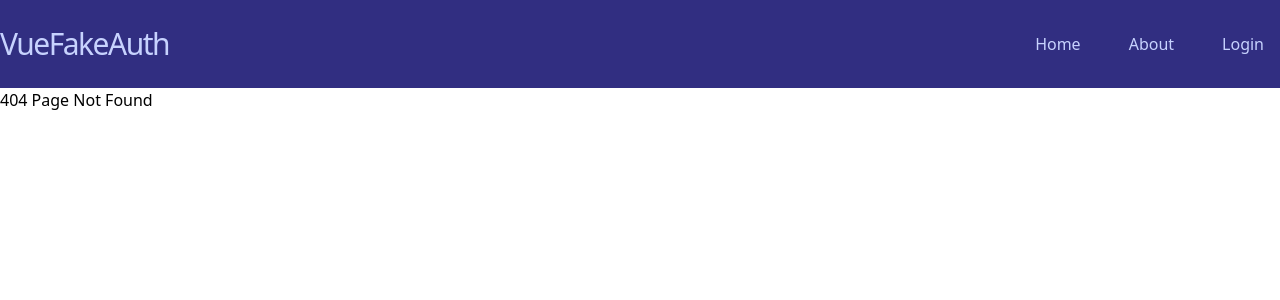
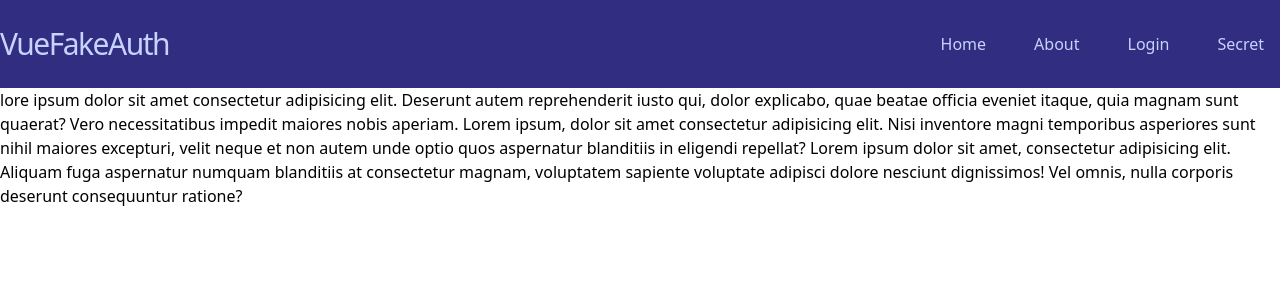
Before and after one commit to Josesimplecoding/vuefakeauth, a Vue app: page /secret in a window 1280 px wide. Before the commit this address had no page. Shown: the top 300 px of the page. Built offline with nearby package versions, Linux system fonts and the light colour scheme.

Commit message:
Added Secret Page

```diff
--- a/src/components/Nav.vue
+++ b/src/components/Nav.vue
@@ -14,6 +14,9 @@
                     <router-link to="/login">
                         <li class="px-4 py-8 hover:cursor-pointer hover:bg-indigo-500 hover:text-indigo-800">Login</li>
                     </router-link>
+                        <router-link to="/secret">
+                        <li class="px-4 py-8 hover:cursor-pointer hover:bg-indigo-500 hover:text-indigo-800">Secret</li>
+                    </router-link>
                 </ul>
             </nav>
         </div>
--- /dev/null
+++ b/src/pages/secret.vue
@@ -0,0 +1,12 @@
+<template>
+    <p>lore ipsum dolor sit amet consectetur adipisicing elit. Deserunt autem
+    reprehenderit iusto qui, dolor explicabo, quae beatae officia eveniet
+    itaque, quia magnam sunt quaerat? Vero necessitatibus impedit maiores nobis
+    aperiam. Lorem ipsum, dolor sit amet consectetur adipisicing elit. Nisi
+    inventore magni temporibus asperiores sunt nihil maiores excepturi, velit
+    neque et non autem unde optio quos aspernatur blanditiis in eligendi
+    repellat? Lorem ipsum dolor sit amet, consectetur adipisicing elit. Aliquam
+    fuga aspernatur numquam blanditiis at consectetur magnam, voluptatem
+    sapiente voluptate adipisci dolore nesciunt dignissimos! Vel omnis, nulla
+    corporis deserunt consequuntur ratione?</p>
+</template>
--- a/src/router.js
+++ b/src/router.js
@@ -2,6 +2,7 @@ import { createRouter, createWebHistory }from "vue-router";
 import Index from "./pages/index.vue";
 import About from "./pages/about.vue";
 import Login from "./pages/login.vue";
+import Secret from "./pages/secret.vue";
 import NotFound from "./pages/404.vue";
 
 
@@ -22,6 +23,11 @@ const routes = [
         component: Login,
     },
     {
+        path: "/secret",
+        name: "Secret",
+        component: Secret,
+    },
+    {
         path: "/:pathMatch(.*)*",
         name: "NotFound",
         component: NotFound,
```
